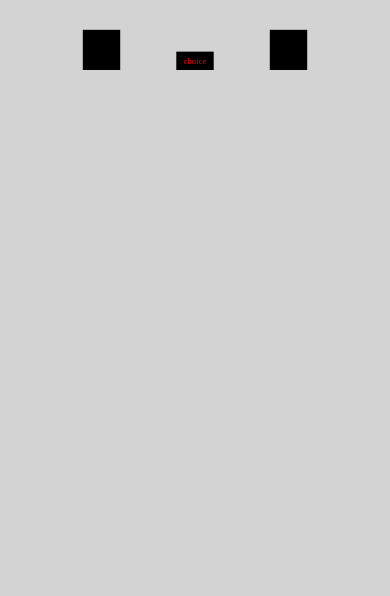
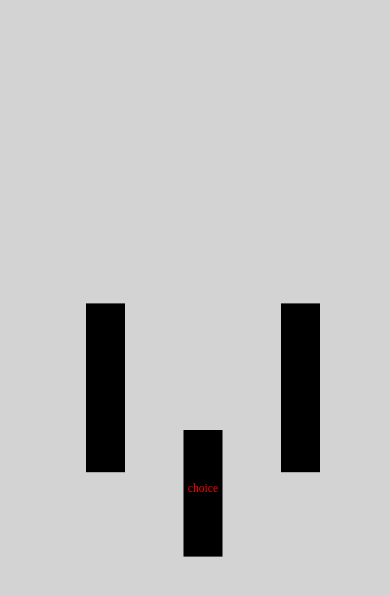
Before and after one commit to dominik-lenda/decisions-from-experience, a plain HTML site: page index.html in a window 390 px wide. Drawn offline with Linux system fonts and the light colour scheme; some packages are replaced by stand-ins of ours.

Commit message:
Make the font-size responsive.

```diff
--- a/index.html
+++ b/index.html
@@ -1,30 +1,39 @@
 <!DOCTYPE html>
-<html lang="en">
+<html lang="en"  style="width:100%;height:100%;">
   <head>
     <meta charset="UTF-8">
     <meta name="viewport" content="width=device-width, initial-scale=1.0">
     <link rel="stylesheet" href="styles.css">
     <title>Document</title>
   </head>
-  <body>
+  <body  style="width:100%;height:100%;">
  <script src="script.js"></script>
-    <svg viewBox="0 0 300 50" class="problem_set">
+    <svg  width="100%" height="100%" class="problem_set" preserveAspectRatio="xMidYMid meet" >
 
       <g class="option_l" onclick="showAndHide(document.getElementById('outcome_l'))">
-      <rect x=20% y=35% width="10%" height="95%"/>
-      <text x=25% y=70% dominant-baseline="middle" text-anchor="middle" fill="red" id="outcome_l">0</text>
+      <rect x=20% y=35% width="10%" height="20%"/>
+      <text x=25% y=48% dominant-baseline="middle" text-anchor="middle" fill="red" id="outcome_l">0</text>
       </g>
 
       <g class="option_r" onclick="showAndHide(document.getElementById('outcome_r'))">
-      <rect  x=70% y=35% width="10%" height="95%"/>
-      <text x="75%" y="70%" fill="red" dominant-baseline="middle" text-anchor="middle" id="outcome_r">4</text>
+      <rect  x=70% y=35% width="10%" height="20%"/>
+      <text x="75%" y="48%" fill="red" dominant-baseline="middle" text-anchor="middle" id="outcome_r">4</text>
       </g>
 
       <g class="choice">
-      <rect x=45% y=70% width="10%" height="40%"/>
-      <text x="50%" y="87%" fill="red" dominant-baseline="middle" text-anchor="middle" font-size=7>choice</text>
+      <rect x=45% y=50% width="10%" height="15%" />
+      <text x="50%" y="57%" fill="red" dominant-baseline="middle" text-anchor="middle">choice</text>
       </g>
 
     </svg>
+    <!-- The core Firebase JS SDK is always required and must be listed first -->
+    <script src="/__/firebase/7.14.5/firebase-app.js"></script>
+
+    <!-- TODO: Add SDKs for Firebase products that you want to use
+      https://firebase.google.com/docs/web/setup#available-libraries -->
+      <script src="/__/firebase/7.14.5/firebase-analytics.js"></script>
+
+      <!-- Initialize Firebase -->
+      <script src="/__/firebase/init.js"></script>
   </body>
 </html>
--- a/styles.css
+++ b/styles.css
@@ -1,5 +1,28 @@
-body {background-color: lightgrey;}
+body {
+  background-color: lightgrey;
+}
 
 #outcome_r, #outcome_l {
   display: none;
 }
+.option_l.flip {
+translate: scaleX(-1);
+}
+
+
+.problem_set {
+  margin-left:auto;
+  margin-right:auto;
+  display:block;
+}
+
+
+text {
+ font-size: 3vw;
+}
+
+/*@media (max-width: 400px) {*/
+  /*text {*/
+    /*font-size: 20px;*/
+  /*}*/
+/*}*/
```
